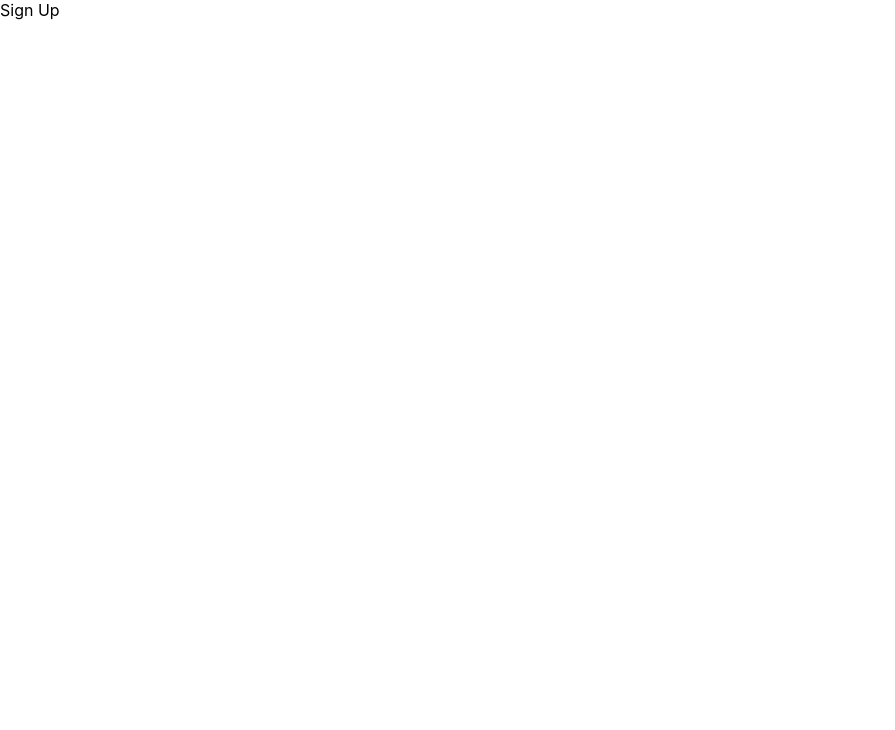
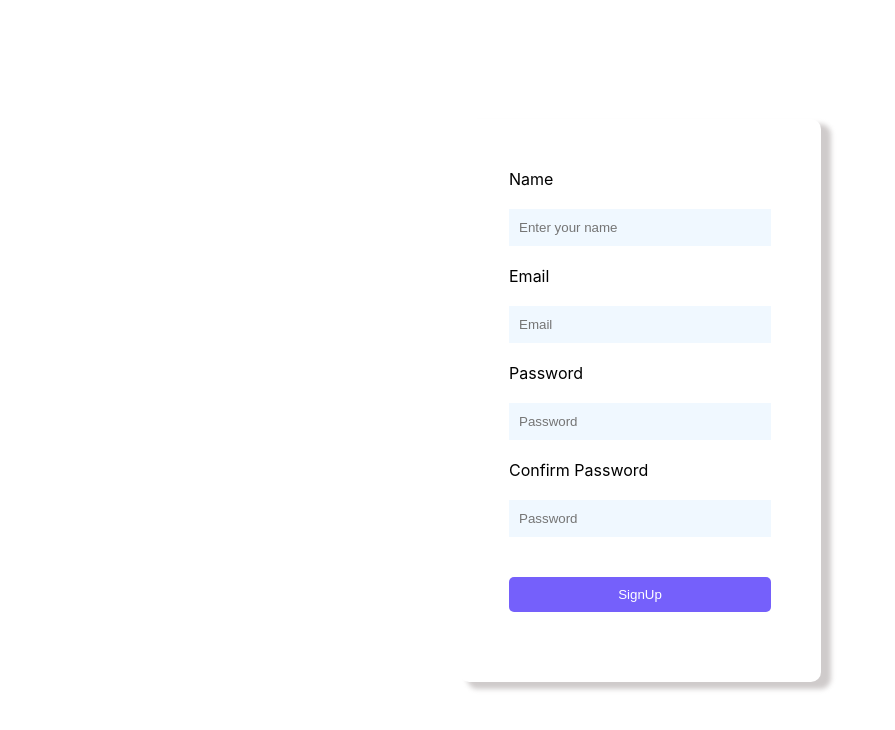
Before and after one commit to lmohanraj/learnreact, a React (Create React App) app: page /signUp in a window 1280 px wide. Shown: the top 730 px of the page, without its empty margins (0-895 px from the left). Built offline with nearby package versions, Linux system fonts and the light colour scheme.

Commit message:
Basic fields for sign in & sign up

```diff
--- a/public/index.html
+++ b/public/index.html
@@ -24,11 +24,11 @@
       work correctly both with client-side routing and a non-root public URL.
       Learn how to configure a non-root public URL by running `npm run build`.
     -->
-    <title>React App</title>
+    <title>Learn React</title>
   </head>
   <body>
     <noscript>You need to enable JavaScript to run this app.</noscript>
-    <div id="root"></div>
+    <div id="root" style="height: 100vh"></div>
     <!--
       This HTML file is a template.
       If you open it directly in the browser, you will see an empty page.
--- a/src/SignInUp/SignIn.css
+++ b/src/SignInUp/SignIn.css
@@ -0,0 +1,26 @@
+section {
+  height: 100%;
+  display: flex;
+  justify-content: center;
+  align-items: center;
+}
+
+form {
+  /* border: 1px solid red; */
+  padding: 30px;
+  border-radius: 10px;
+  box-shadow: 9px 6px 5px 1px rgba(191, 186, 186, 0.75);
+  -webkit-box-shadow: 9px 6px 5px 1px rgba(191, 186, 186, 0.75);
+  -moz-box-shadow: 9px 6px 5px 1px rgba(191, 186, 186, 0.75);
+}
+
+.inputs {
+  display: flex;
+  flex-direction: column;
+}
+
+.submitSignIn {
+  width: 100%;
+  margin: 20px 0;
+  color: white;
+}
--- a/src/SignInUp/SignIn.js
+++ b/src/SignInUp/SignIn.js
@@ -1,5 +1,28 @@
+import "./SignIn.css";
+
 function SignIn() {
-  return <div>Sign In</div>;
+  return (
+    <section>
+      <form onSubmit={(evt) => evt.preventDefault()}>
+        <div className="inputs">
+          <label for="name">Username</label>
+          <input type="email" placeholder="Email" id="name" name="name" />
+        </div>
+        <div className="inputs">
+          <label for="password">Password</label>
+          <input
+            type="password"
+            placeholder="Password"
+            id="password"
+            name="password"
+          />
+        </div>
+        <button className="submitSignIn" type="submit">
+          SignIn
+        </button>
+      </form>
+    </section>
+  );
 }
 
 export default SignIn;
--- a/src/SignInUp/SignUp.css
+++ b/src/SignInUp/SignUp.css
@@ -0,0 +1,26 @@
+section {
+  height: 100%;
+  display: flex;
+  justify-content: center;
+  align-items: center;
+}
+
+form {
+  /* border: 1px solid red; */
+  padding: 50px;
+  border-radius: 10px;
+  box-shadow: 9px 6px 5px 1px rgba(191, 186, 186, 0.75);
+  -webkit-box-shadow: 9px 6px 5px 1px rgba(191, 186, 186, 0.75);
+  -moz-box-shadow: 9px 6px 5px 1px rgba(191, 186, 186, 0.75);
+}
+
+.inputs {
+  display: flex;
+  flex-direction: column;
+}
+
+.submitSignIn {
+  width: 100%;
+  margin: 20px 0;
+  color: white;
+}
--- a/src/SignInUp/SignUp.js
+++ b/src/SignInUp/SignUp.js
@@ -1,5 +1,46 @@
+import "./SignUp.css";
+
 function SignUp() {
-  return <div>Sign Up</div>;
+  return (
+    <section>
+      <form onSubmit={(evt) => evt.preventDefault()}>
+        <div className="inputs">
+          <label for="name">Name</label>
+          <input
+            type="text"
+            placeholder="Enter your name"
+            id="name"
+            name="name"
+          />
+        </div>
+        <div className="inputs">
+          <label for="email">Email</label>
+          <input type="email" placeholder="Email" id="email" name="email" />
+        </div>
+        <div className="inputs">
+          <label for="password">Password</label>
+          <input
+            type="password"
+            placeholder="Password"
+            id="password"
+            name="password"
+          />
+        </div>
+        <div className="inputs">
+          <label for="cpassword">Confirm Password</label>
+          <input
+            type="password"
+            placeholder="Password"
+            id="cpassword"
+            name="cpassword"
+          />
+        </div>
+        <button className="submitSignIn" type="submit">
+          SignUp
+        </button>
+      </form>
+    </section>
+  );
 }
 
 export default SignUp;
--- a/src/index.css
+++ b/src/index.css
@@ -5,10 +5,7 @@ body {
     sans-serif;
   -webkit-font-smoothing: antialiased;
   -moz-osx-font-smoothing: grayscale;
-  /* background-image: url("https://encrypted-tbn0.gstatic.com/images?q=tbn:ANd9GcSIyf7dnM0fS4AxxBRjIqXXqhCgg4zs5hdlvQ&usqp=CAU");
-  background-repeat: no-repeat;
-  background-position: center;
-  background-size: cover; */
+  height: 100vh;
 }
 
 code {
```
